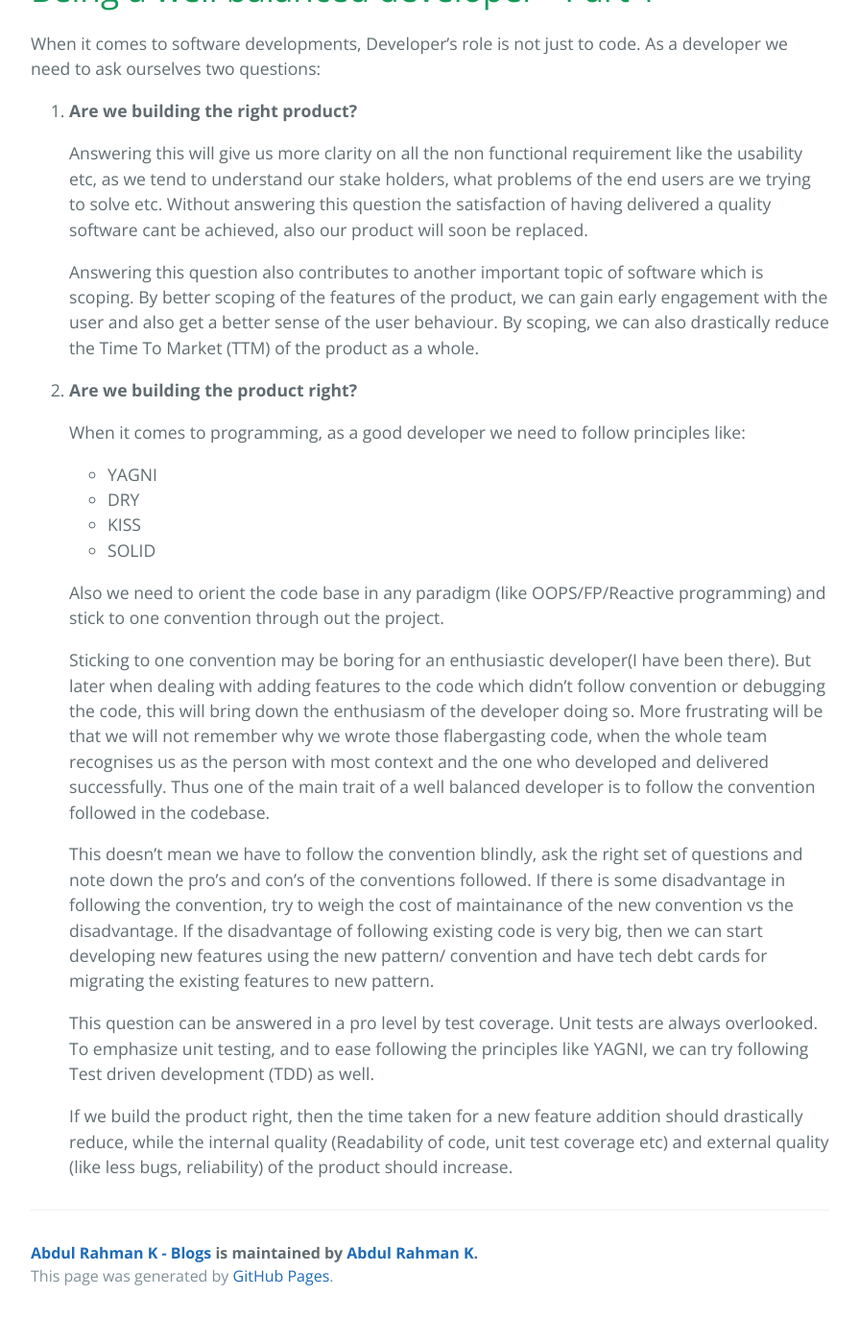
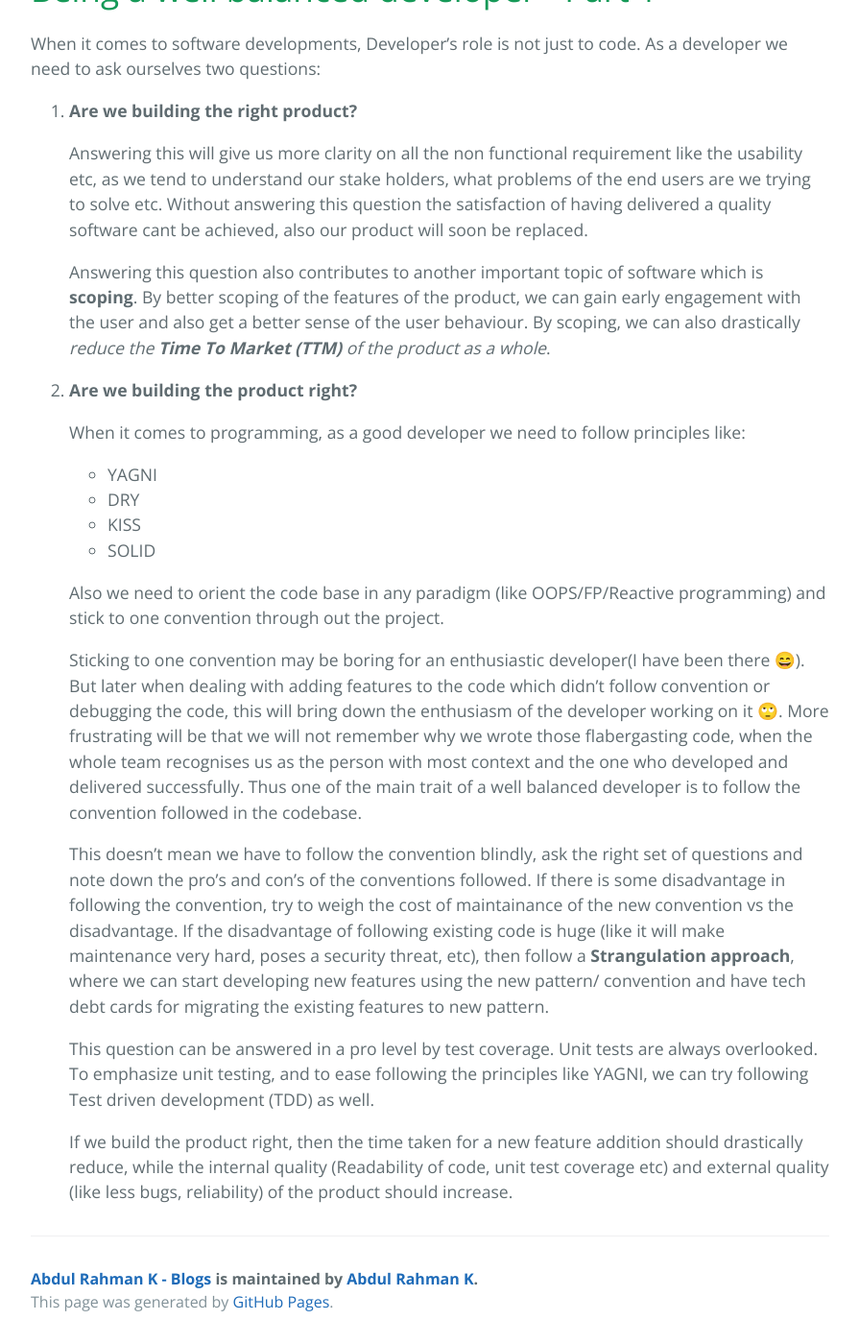
Before and after one commit to abdulrahmank/abdulrahmank.github.io, a Jekyll site: the page built from _posts/2020-06-14-being-a-well-balanced-developer.markdown, in a window 1280 px wide and 1400 px high, scrolled down 315 px. Shown: the whole window at 96% size, without its empty margins (192-1087 px from the left). Built offline with Jekyll 4.4.1, drawn with Linux system fonts in a browser that asks for light colours; before the commit the page ends 1688 px from its top, so only the background shows below that.

Commit message:
Update 2020-06-14-being-a-well-balanced-developer.markdown

```diff
--- a/_posts/2020-06-14-being-a-well-balanced-developer.markdown
+++ b/_posts/2020-06-14-being-a-well-balanced-developer.markdown
@@ -13,8 +13,8 @@ When it comes to software developments, Developer's role is not just to code. As
 
     Answering this will give us more clarity on all the non functional requirement like the usability etc, as we tend to understand our stake holders, what problems of the end users are we trying to solve etc. Without answering this question the satisfaction of having delivered a quality software cant be achieved, also our product will soon be replaced.
 
-    Answering this question also contributes to another important topic of software which is scoping. By better
-    scoping of the features of the product, we can gain early engagement with the user and also get a better sense of the user behaviour. By scoping, we can also drastically reduce the Time To Market (TTM) of the product as a whole.
+    Answering this question also contributes to another important topic of software which is **scoping**. By better
+    scoping of the features of the product, we can gain early engagement with the user and also get a better sense of the user behaviour. By scoping, we can also drastically _reduce the **Time To Market (TTM)** of the product as a whole_.
 
 2. **Are we building the product right?**
 
@@ -26,13 +26,13 @@ When it comes to software developments, Developer's role is not just to code. As
 
     Also we need to orient the code base in any paradigm (like OOPS/FP/Reactive programming) and stick to one convention through out the project.
 
-    Sticking to one convention may be boring for an enthusiastic developer(I have been there). But later when dealing with adding features to the code which didn't follow convention or debugging the code, this will bring down the enthusiasm of the developer doing so. More frustrating will be that we will not remember why we wrote those flabergasting code, when the whole team recognises us as the person with most context and the one who developed and delivered successfully. Thus one of the main trait of a well balanced developer is to follow
+    Sticking to one convention may be boring for an enthusiastic developer(I have been there 😄). But later when dealing with adding features to the code which didn't follow convention or debugging the code, this will bring down the enthusiasm of the developer working on it 🙄. More frustrating will be that we will not remember why we wrote those flabergasting code, when the whole team recognises us as the person with most context and the one who developed and delivered successfully. Thus one of the main trait of a well balanced developer is to follow
     the convention followed in the codebase.
 
     This doesn't mean we have to follow the convention blindly, ask the right set of questions and
     note down the pro's and con's of the conventions followed. If there is some disadvantage in following the
     convention, try to weigh the cost of maintainance of the new convention vs the disadvantage. If the disadvantage
-    of following existing code is very big, then we can start developing new features using the new pattern/
+    of following existing code is huge (like it will make maintenance very hard, poses a security threat, etc), then follow a **Strangulation approach**, where we can start developing new features using the new pattern/
     convention and have tech debt cards for migrating the existing features to new pattern.
 
     This question can be answered in a pro level by test coverage. Unit tests are always overlooked. To emphasize unit testing, and to ease following the principles like YAGNI, we can try following Test driven development (TDD) as well.
```
